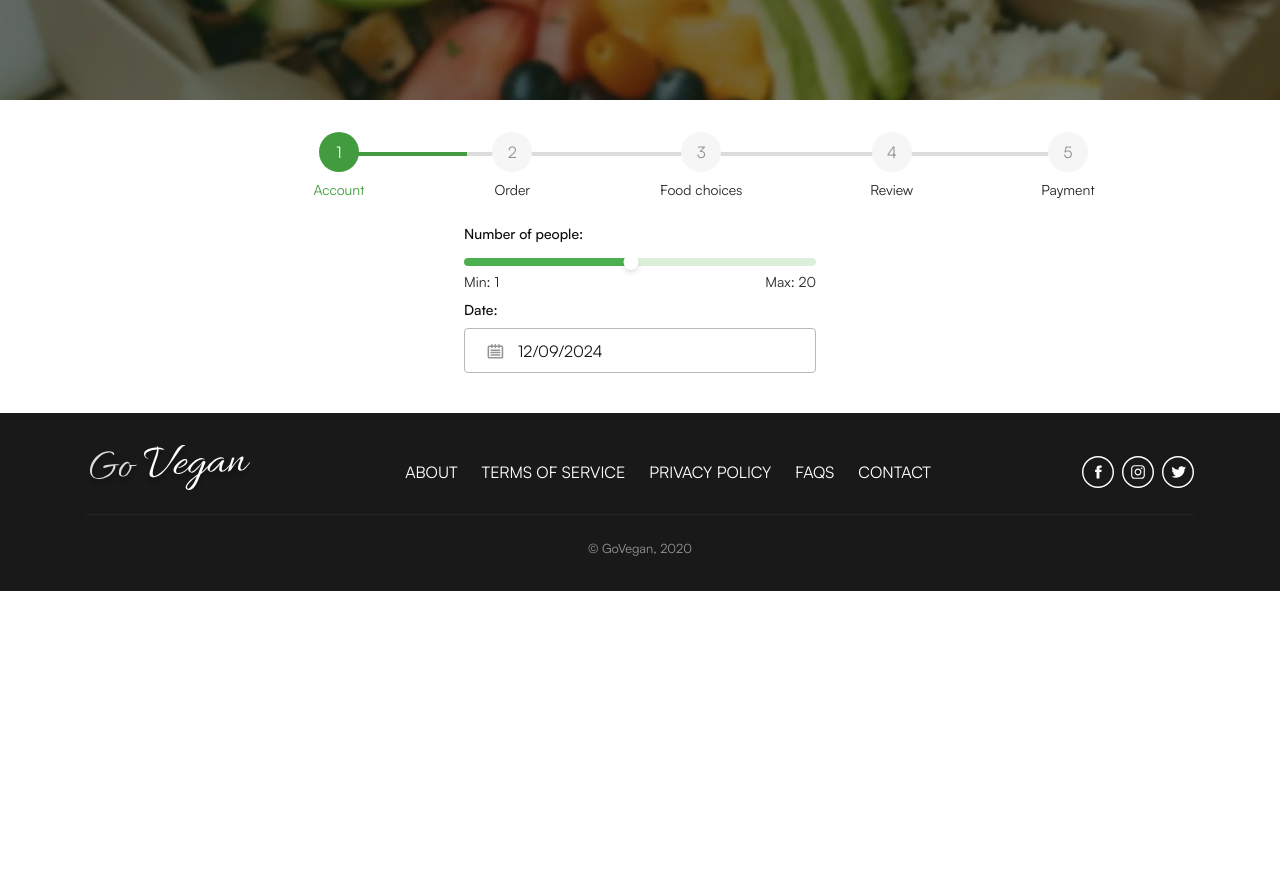
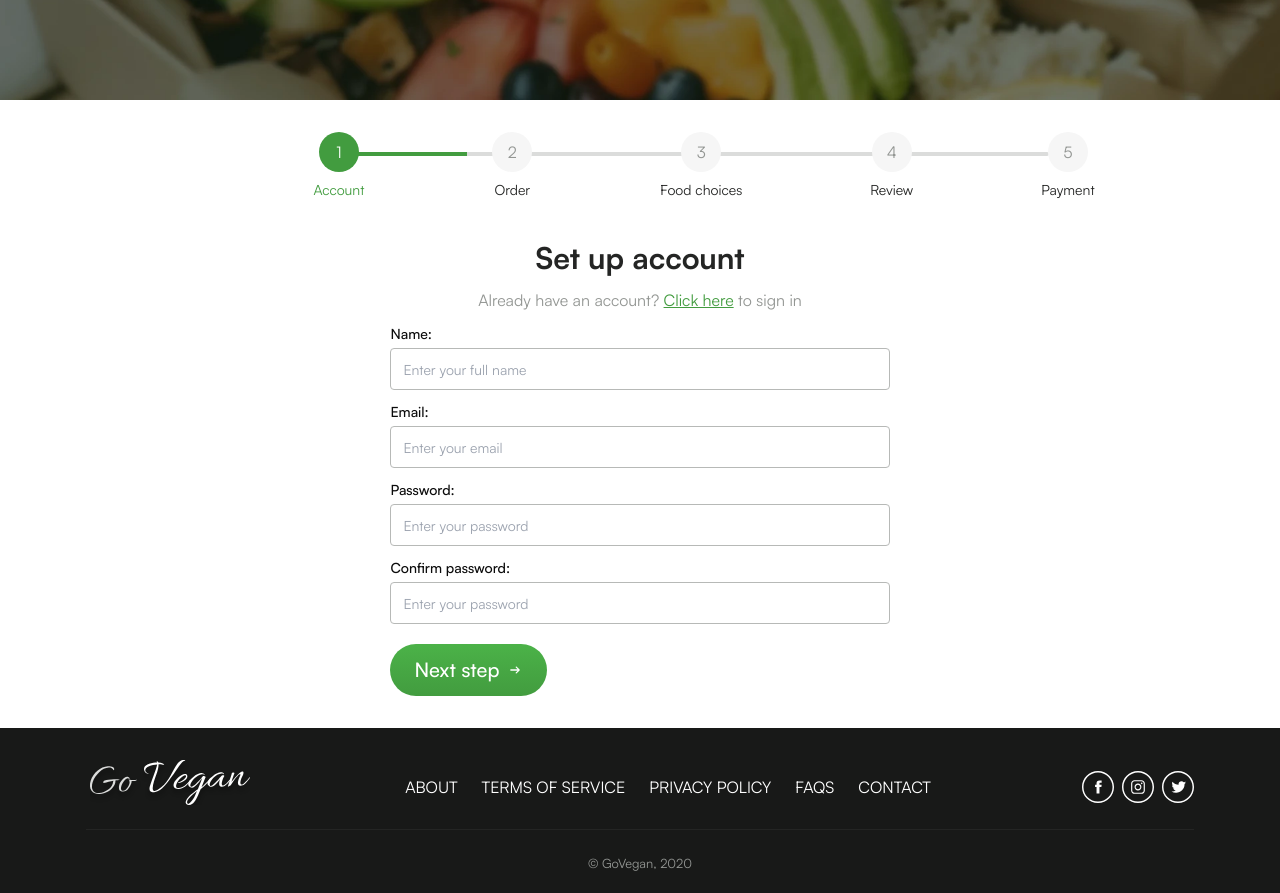
Before and after one commit to FausioPaco/go-vegan, a React (Vite) app: page /order in a window 1280 px wide. Shown: the part 380-1273 px from the top of the page. Before the commit the page ends 971 px from the top, so only its background shows below. Built offline with nearby package versions, Linux system fonts and the light colour scheme.

Commit message:
added auth components and account step for order form

```diff
--- /dev/null
+++ b/src/components/modules/auth/Login.tsx
@@ -0,0 +1,104 @@
+import { Button } from '@/components/ui/button';
+import { Input } from '@/components/ui/input';
+import { Loading } from '@/components/ui/loading';
+import { useState } from 'react';
+import { SubmitHandler, useForm } from 'react-hook-form';
+
+type LoginInputs = {
+  email: string;
+  password: string;
+};
+
+type ILoginForm = {
+  onFinish: () => void;
+  onSignUp: () => void;
+};
+
+const Login = ({ onFinish, onSignUp }: ILoginForm) => {
+  const [isSubmiting, setIsSubmiting] = useState(false);
+
+  const {
+    register,
+    handleSubmit,
+    formState: { errors },
+  } = useForm<LoginInputs>();
+
+  const onSubmit: SubmitHandler<LoginInputs> = (data) => {
+    setIsSubmiting(true);
+    console.log(data);
+
+    setTimeout(() => {
+      onFinish();
+    }, 1000);
+  };
+
+  return (
+    <div className="my-4 flex w-full flex-col items-center justify-center px-4">
+      <div className="w-full md:max-w-[40%]">
+        <div className="my-2 flex w-full flex-col items-center gap-y-2 text-center">
+          <h3 className="texl-xl font-bold text-grey-600 md:text-3xl">
+            Welcome back!
+          </h3>
+          <p className="text-grey-500">Log in to create your vegan order</p>
+        </div>
+
+        <form
+          className="mt-2"
+          aria-busy={isSubmiting}
+          onSubmit={handleSubmit(onSubmit)}
+        >
+          <Input
+            label="Email:"
+            type="email"
+            {...register('email', {
+              required: 'Your email is required',
+              pattern: {
+                value: /^[^\s@]+@[^\s@]+\.[^\s@]+$/,
+                message: 'Must be a valid email',
+              },
+            })}
+            placeholder="Enter your email"
+            error={errors.email?.message}
+          />
+
+          <Input
+            label="Password:"
+            type="password"
+            {...register('password', {
+              required: 'Your password is required',
+            })}
+            placeholder="Enter your password"
+            error={errors.password?.message}
+          />
+
+          <div className="flex space-x-2">
+            <Button
+              size="md"
+              type="submit"
+              onClick={() => onSubmit}
+              aria-readonly={isSubmiting}
+              className="mt-5"
+              icon="arrow-right"
+              iconPosition="right"
+            >
+              {isSubmiting ? <Loading size="sm" /> : 'Next step'}
+            </Button>
+
+            <Button
+              size="md"
+              variant="secondary"
+              type="button"
+              onClick={onSignUp}
+              aria-readonly={isSubmiting}
+              className="mt-5"
+            >
+              {isSubmiting ? <Loading size="sm" /> : 'Sign up'}
+            </Button>
+          </div>
+        </form>
+      </div>
+    </div>
+  );
+};
+
+export default Login;
--- /dev/null
+++ b/src/components/modules/auth/SignUp.tsx
@@ -0,0 +1,135 @@
+import { Button } from '@/components/ui/button';
+import { Input } from '@/components/ui/input';
+import { Loading } from '@/components/ui/loading';
+import { useState } from 'react';
+import { SubmitHandler, useForm } from 'react-hook-form';
+
+type SignUpInputs = {
+  name: string;
+  email: string;
+  password: string;
+  passwordConfirm: string;
+};
+
+type ISignUpForm = {
+  onFinish: () => void;
+  onSignIn: () => void;
+};
+
+const SignUp = ({ onFinish, onSignIn }: ISignUpForm) => {
+  const [isSubmiting, setIsSubmiting] = useState(false);
+
+  const {
+    register,
+    handleSubmit,
+    watch,
+    formState: { errors },
+  } = useForm<SignUpInputs>();
+
+  const password = watch('password');
+
+  const onSubmit: SubmitHandler<SignUpInputs> = (data) => {
+    setIsSubmiting(true);
+    console.log(data);
+
+    setTimeout(() => {
+      onFinish();
+    }, 1000);
+  };
+
+  return (
+    <div className="my-4 flex w-full flex-col items-center justify-center px-4">
+      <div className="w-full md:max-w-[40%]">
+        <div className="my-2 flex w-full flex-col items-center text-center">
+          <h3 className="texl-xl font-bold text-grey-600 md:text-3xl">
+            Set up account
+          </h3>
+          <p className="mt-3 text-grey-500">
+            Already have an account?{' '}
+            <span
+              onClick={onSignIn}
+              className="cursor-pointer text-primary-600 underline"
+            >
+              Click here
+            </span>{' '}
+            to sign in
+          </p>
+        </div>
+
+        <form
+          className="mt-2"
+          aria-busy={isSubmiting}
+          onSubmit={handleSubmit(onSubmit)}
+        >
+          <Input
+            label="Name:"
+            type="text"
+            {...register('name', {
+              required: 'Your name is required',
+              pattern: {
+                value: /^[A-Za-z]+$/i,
+                message: 'Must be a valid name',
+              },
+            })}
+            placeholder="Enter your full name"
+            error={errors.name?.message}
+            readOnly={isSubmiting}
+          />
+
+          <Input
+            label="Email:"
+            type="email"
+            {...register('email', {
+              required: 'Your name is required',
+              pattern: {
+                value: /^[^\s@]+@[^\s@]+\.[^\s@]+$/,
+                message: 'Must be a valid email',
+              },
+            })}
+            placeholder="Enter your email"
+            error={errors.email?.message}
+          />
+
+          <Input
+            label="Password:"
+            type="password"
+            {...register('password', {
+              required: 'Your password is required',
+              minLength: {
+                value: 8,
+                message: 'Password must be at least 8 characters long',
+              },
+            })}
+            placeholder="Enter your password"
+            error={errors.password?.message}
+          />
+
+          <Input
+            label="Confirm password:"
+            type="password"
+            {...register('passwordConfirm', {
+              required: 'You must confirm your password',
+              validate: (value) =>
+                value === password || 'Passwords do not match',
+            })}
+            placeholder="Enter your password"
+            error={errors.passwordConfirm?.message}
+          />
+
+          <Button
+            type="submit"
+            onClick={() => onSubmit}
+            aria-readonly={isSubmiting}
+            className="mt-5"
+            icon="arrow-right"
+            iconPosition="right"
+          >
+            {isSubmiting ? <Loading size="sm" /> : 'Next step'}
+          </Button>
+        </form>
+      </div>
+    </div>
+  );
+};
+
+export default SignUp;
--- /dev/null
+++ b/src/components/modules/auth/index.tsx
@@ -0,0 +1,4 @@
+import Login from './Login';
+import SignUp from './SignUp';
+
+export { Login, SignUp };
--- /dev/null
+++ b/src/components/modules/order/OrderAccountStep.tsx
@@ -0,0 +1,22 @@
+import { useState } from 'react';
+import { Login, SignUp } from '../auth';
+
+type IOrderAccountProps = {
+  onFinish: () => void;
+};
+
+const OrderAccountStep = ({ onFinish }: IOrderAccountProps) => {
+  const [mode, setMode] = useState<'login' | 'signup'>('signup');
+
+  return (
+    <>
+      {mode === 'signup' ? (
+        <SignUp onSignIn={() => setMode('login')} onFinish={onFinish} />
+      ) : (
+        <Login onSignUp={() => setMode('signup')} onFinish={onFinish} />
+      )}
+    </>
+  );
+};
+
+export default OrderAccountStep;
--- a/src/components/modules/order/OrderForm.tsx
+++ b/src/components/modules/order/OrderForm.tsx
@@ -1,7 +1,6 @@
 import { useCallback, useState } from 'react';
 import { Stepper } from '@/components/ui/stepper';
-import { RangeBar } from '@/components/ui/rangebar';
-import { AppDatePicker as DatePicker } from '@/components/ui/datepicker';
+import OrderAccountStep from './OrderAccountStep';
 
 const options = [
   { stepNumber: 1, description: 'Account' },
@@ -14,12 +13,6 @@ const options = [
 const OrderForm = () => {
   const [currentStep, setCurrentStep] = useState(1);
   const [stepsTaken, setStepsTaken] = useState<number[]>([]);
-  const [numberOfPeople, setNumberOfPeople] = useState(10);
-  const [orderDate, setOrderDate] = useState<Date | null>(new Date());
-
-  const handleRangeChange = (e: React.ChangeEvent<HTMLInputElement>) => {
-    setNumberOfPeople(parseInt(e.target.value));
-  };
 
   const handleStepChange = useCallback((stepNumber: number) => {
     setCurrentStep(stepNumber);
@@ -41,20 +34,9 @@ const OrderForm = () => {
         onChangeOption={handleStepChange}
       />
 
-      <div className="flex w-full justify-center">
-        <div className="mt-2 flex w-full flex-col items-center justify-center px-4 lg:max-w-[30%]">
-          <RangeBar
-            label="Number of people:"
-            value={numberOfPeople}
-            onChange={handleRangeChange}
-          />
-
-          <DatePicker
-            value={orderDate}
-            onChange={(date) => setOrderDate(date)}
-          />
-        </div>
-      </div>
+      {currentStep === 1 && (
+        <OrderAccountStep onFinish={() => setCurrentStep(2)} />
+      )}
     </div>
   );
 };
```
